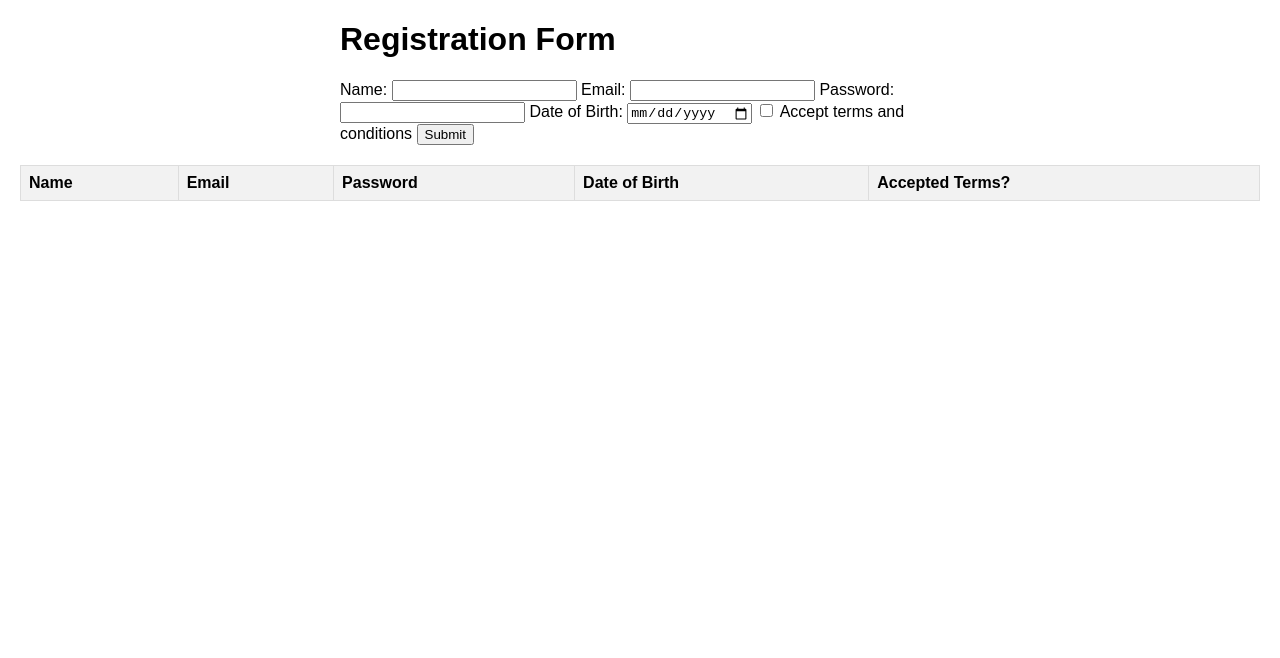
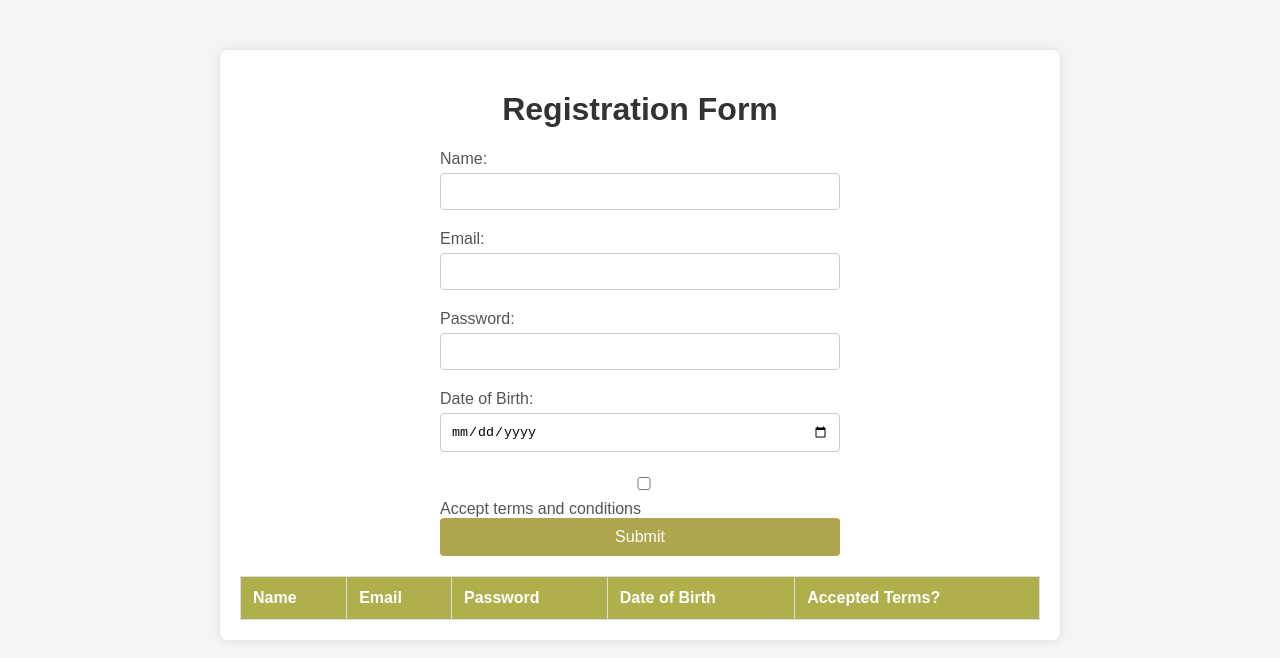
Before and after one commit to charanyareddy/wd101, a plain HTML site: page index.html in a window 1280 px wide. Drawn offline with Linux system fonts and the light colour scheme.

Commit message:
Update style.css

```diff
--- a/style.css
+++ b/style.css
@@ -1,32 +1,79 @@
 body {
-    font-family: Arial, sans-serif;
-    margin: 20px;
+    font-family: 'Arial', sans-serif;
+    margin: 0;
+    padding: 0;
+    background-color: #f4f4f4;
+}
+
+.container {
+    max-width: 800px;
+    margin: 50px auto;
+    background-color: #fff;
+    padding: 20px;
+    border-radius: 8px;
+    box-shadow: 0 0 10px rgba(0, 0, 0, 0.1);
 }
 
 form {
-    max-width: 600px;
+    max-width: 400px;
     margin: 0 auto;
+}
+
+h1 {
+    text-align: center;
+    color: #333;
+}
+
+label {
+    display: block;
+    margin-top: 10px;
+    color: #555;
+}
+
+input,
+button,
+label {
+    width: 100%;
+    box-sizing: border-box;
+}
+
+input {
+    padding: 10px;
+    margin-top: 5px;
+    margin-bottom: 10px;
+    border: 1px solid #ccc;
+    border-radius: 4px;
+}
+
+button {
+    background-color: #afa54c;
+    color: #fff;
+    padding: 10px;
+    border: none;
+    border-radius: 4px;
+    cursor: pointer;
+    font-size: 16px;
+}
+
+button:hover {
+    background-color: #9ba045;
 }
 
 table {
     width: 100%;
     margin-top: 20px;
     border-collapse: collapse;
+    border: 1px solid #ddd;
+    border-radius: 8px;
 }
 
 th, td {
     border: 1px solid #ddd;
-    padding: 8px;
+    padding: 12px;
     text-align: left;
 }
 
 th {
-    background-color: #f2f2f2;
+    background-color: #afaf4c;
+    color: #fff;
 }
-
-@media screen and (max-width: 600px) {
-    table {
-        overflow-x: auto;
-        display: block;
-    }
-}
```
